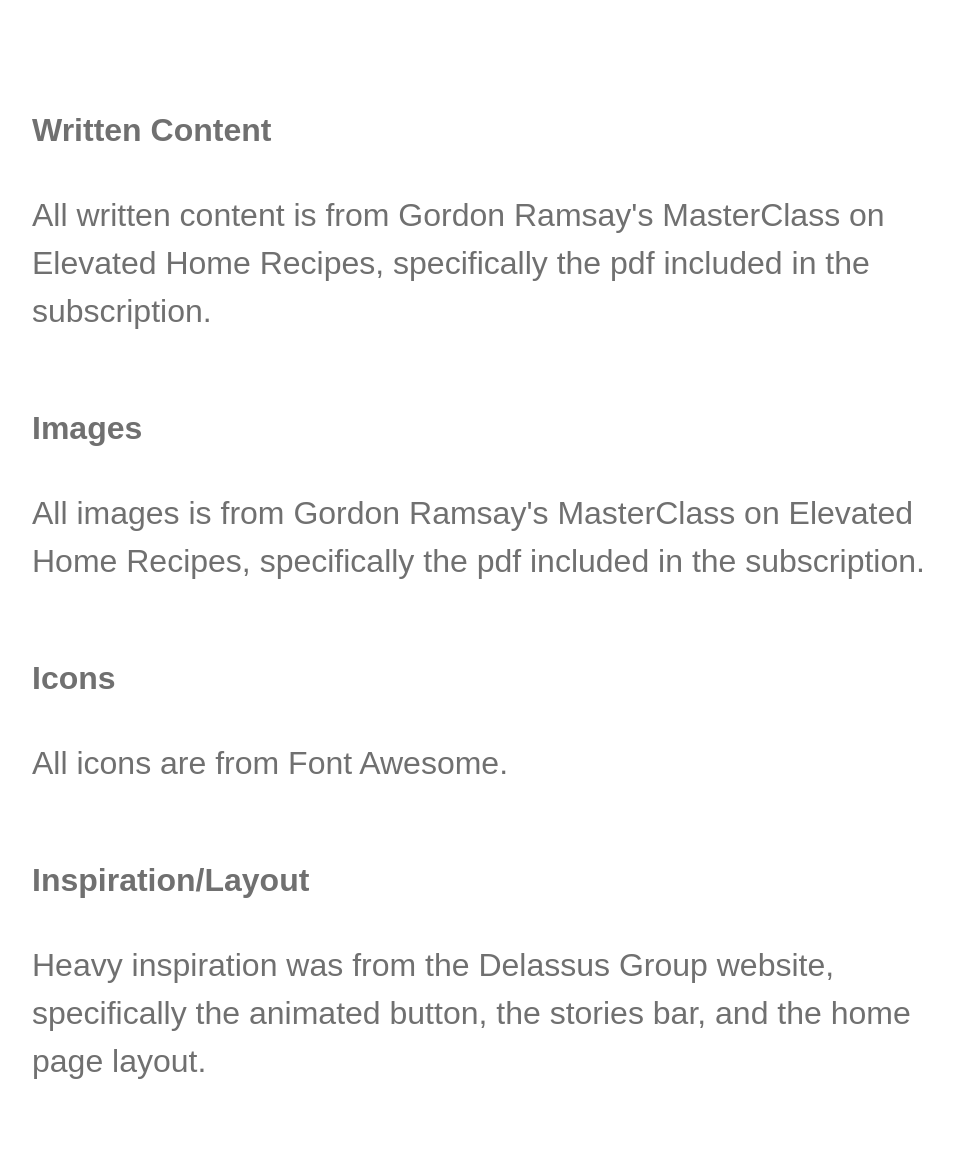
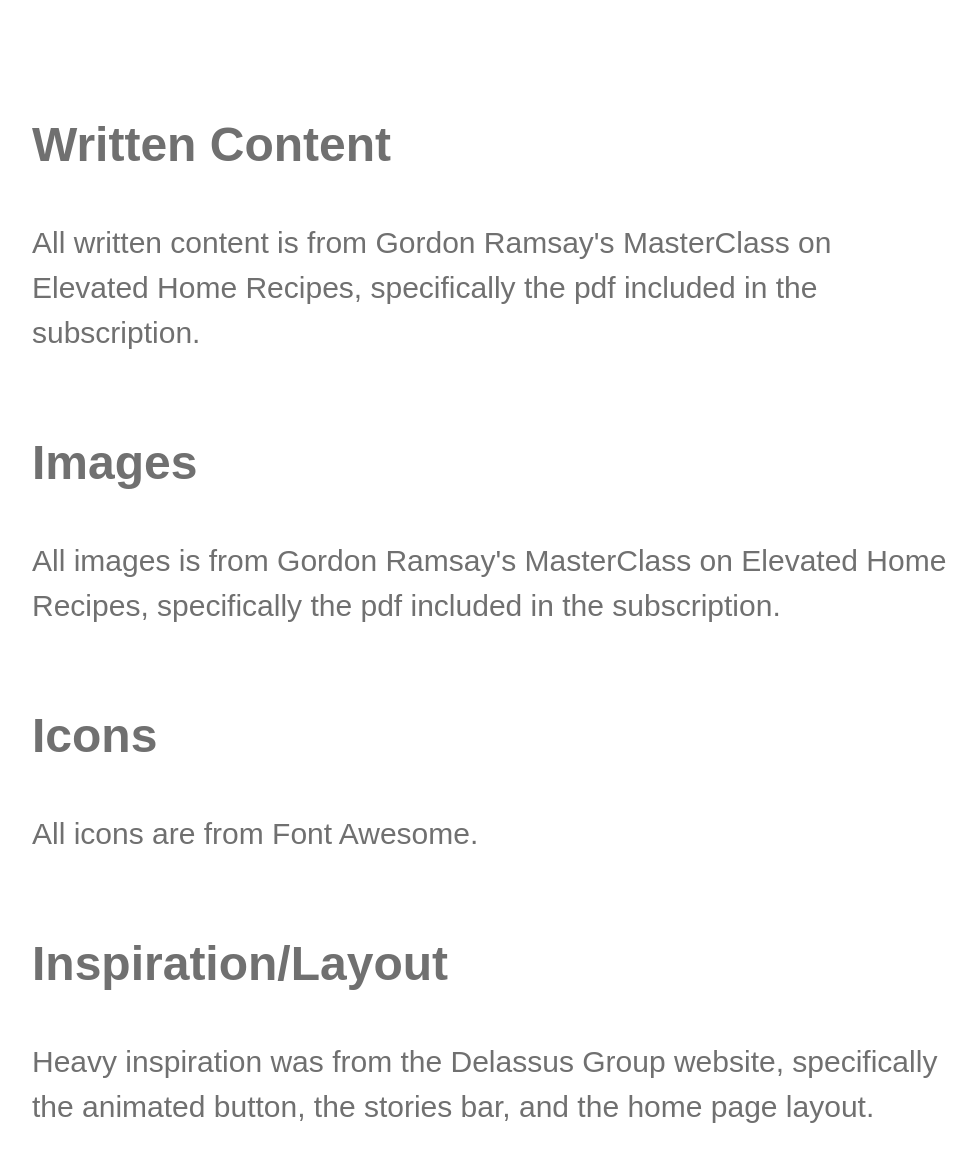
Before and after one commit to madeleinngo/project-two, a plain HTML site: page credits.html in a window 1280 px wide. Shown: the part 239-1403 px from the top of the page, without its empty margins (148-1124 px from the left). Drawn offline with Linux system fonts and the light colour scheme; a web font is replaced by a local one.

Commit message:
typos, adjusting font size for accessibility

```diff
--- a/credits.html
+++ b/credits.html
@@ -37,7 +37,7 @@
         <h2>Credits</h2>
         <div class="body-text">
           <div>
-            <h4>Written Content</h4>
+            <h3>Written Content</h3>
             <div class="body-paragraph">
               <p>
                 All written content is from Gordon Ramsay's MasterClass on
@@ -47,7 +47,7 @@
             </div>
           </div>
           <div>
-            <h4>Images</h4>
+            <h3>Images</h3>
             <div class="body-paragraph">
               <p>
                 All images is from Gordon Ramsay's MasterClass on Elevated Home
@@ -56,13 +56,13 @@
             </div>
           </div>
           <div>
-            <h4>Icons</h4>
+            <h3>Icons</h3>
             <div class="body-paragraph">
               <p>All icons are from Font Awesome.</p>
             </div>
           </div>
           <div>
-            <h4>Inspiration/Layout</h4>
+            <h3>Inspiration/Layout</h3>
             <div class="body-paragraph">
               <p>
                 Heavy inspiration was from the Delassus Group website,
--- a/styles/information.css
+++ b/styles/information.css
@@ -79,6 +79,11 @@ p {
   h2 {
     font-size: 40px;
   }
+
+  h3 {
+    font-size: 32px;
+  }
+
   .body-text {
     padding: 48px;
   }
@@ -122,9 +127,13 @@ p {
     font-size: 80px;
   }
 
+  h3 {
+    font-size: 48px;
+  }
+
   .body-text {
     padding: 180px;
-    font-size: 32px;
+    font-size: 30px;
     padding-top: 72px;
   }
 
```
Also changed, not shown: FAQ/index.html (+1 -1 lines), about/index.html (+1 -1 lines), appetizer/index.html (+2 -2 lines), main-course/index.html (+1 -1 lines).
